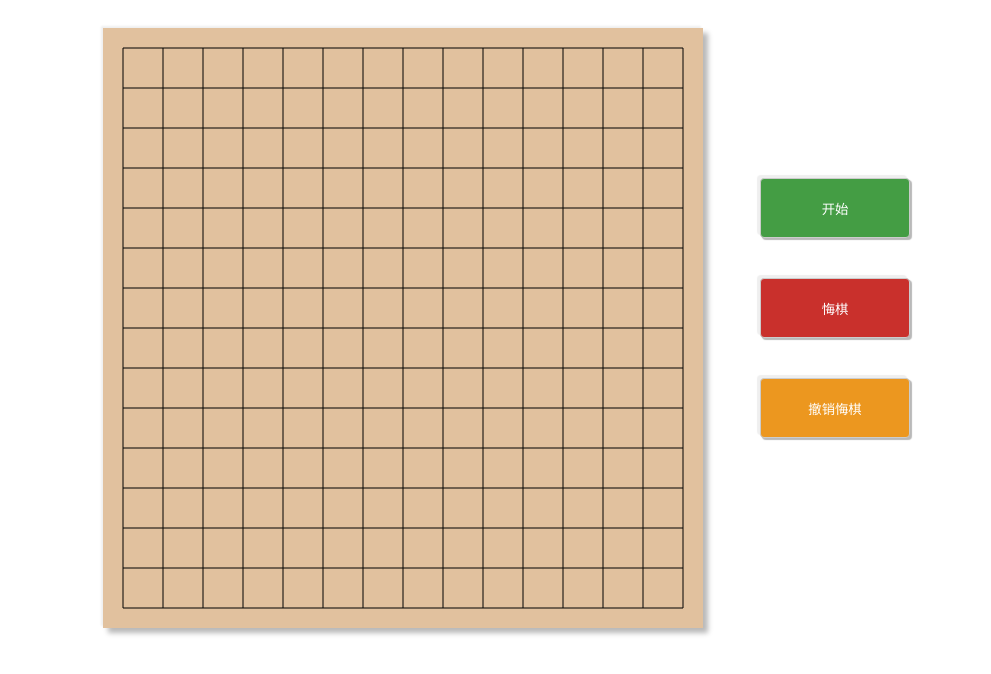
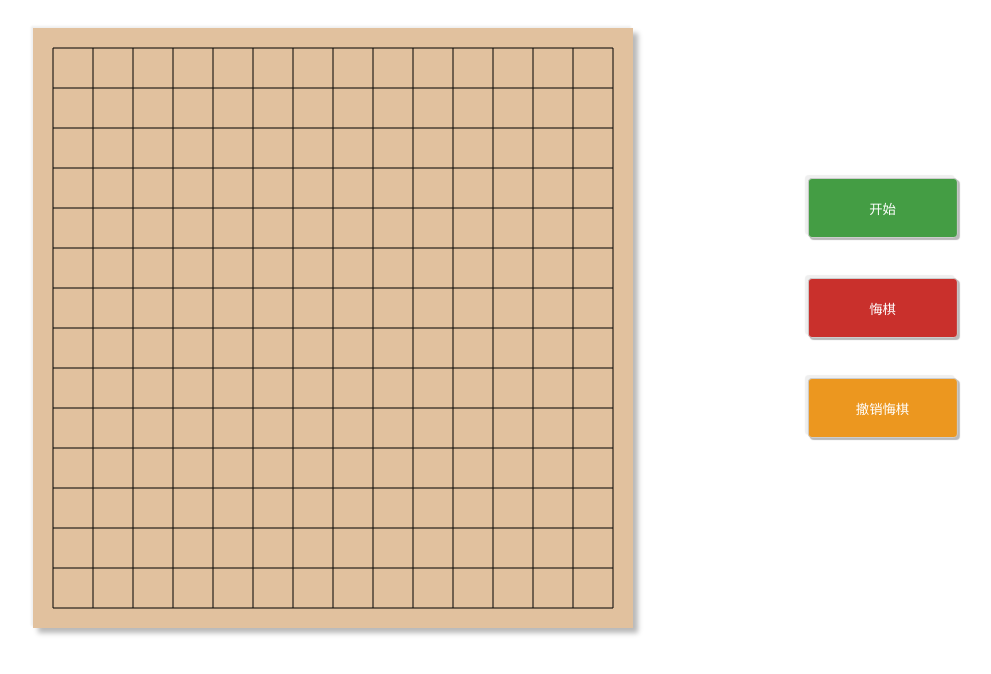
Before and after one commit to xiamuqing/easygobang, a plain HTML site: page index.html in a window 1280 px wide. Shown: the whole page, without its empty margins (162-1153 px from the left). Drawn offline with Linux system fonts and the light colour scheme.

Commit message:
修改了样式，使其在手机端显示正常

```diff
--- a/css/main.css
+++ b/css/main.css
@@ -1,25 +1,35 @@
-body{
-	text-align: center;
+#gobang{
+	width: 100%;
 }
 
+#father{
+	width: 70%;
+	text-align: center;
+	display: inline-block;
+	float: left;
+}
 canvas{
 	margin-top: 20px;
+	margin-left: 10%;
 	background-color: #E1C19E;
 	box-shadow:-2px -2px 2px #EFEFEF,5px 5px 5px #B9B9B9;
 }
 
+#optfather{
+	width: 20%;
+	float: right;
+	transform: translate(-40%, 150px);
+}
 #opt{
 	display: flex;
 	flex-direction: column;
 	height: 300px;
-	width: 150px;
-	float: right;
-	transform: translate(-200px, 150px);
 }
 
 #opt button{
+	width: 150px;
 	flex: 1;
-	margin: 20px 0;
+	margin: 20px auto;
 	border-radius: 4px;
 	border: 1px solid #ccc;
 	color: #fff;
--- a/index.html
+++ b/index.html
@@ -6,10 +6,15 @@
 	<link rel="stylesheet" href="css/main.css">
 </head>
 <body>
-	<div id="opt">
-		<button id="start">开始</button>
-		<button id="retract">悔棋</button>
-		<button id="backout">撤销悔棋</button>
+	<div id="gobang">
+		<div id="father"></div>
+		<div id="optfather">
+			<div id="opt">
+				<button id="start">开始</button>
+				<button id="retract">悔棋</button>
+				<button id="backout">撤销悔棋</button>
+			</div>
+		</div>
 	</div>
 	<script src="js/main.js"></script>
 </body>
--- a/js/main.js
+++ b/js/main.js
@@ -1,3 +1,4 @@
+var father = document.getElementById('father');
 var start = document.getElementById('start');
 var retract = document.getElementById('retract');
 var backout = document.getElementById('backout');
@@ -7,7 +8,7 @@ var chess = document.createElement( 'canvas' );
 chess.id="chess";
 chess.width = 600;
 chess.height = 600;
-document.body.appendChild( chess );
+father.appendChild( chess );
 var ctx = chess.getContext('2d');
 
 //me:true:黑棋(玩家) false:白棋
```
Lines whose indentation alone changed are shown as unchanged.
